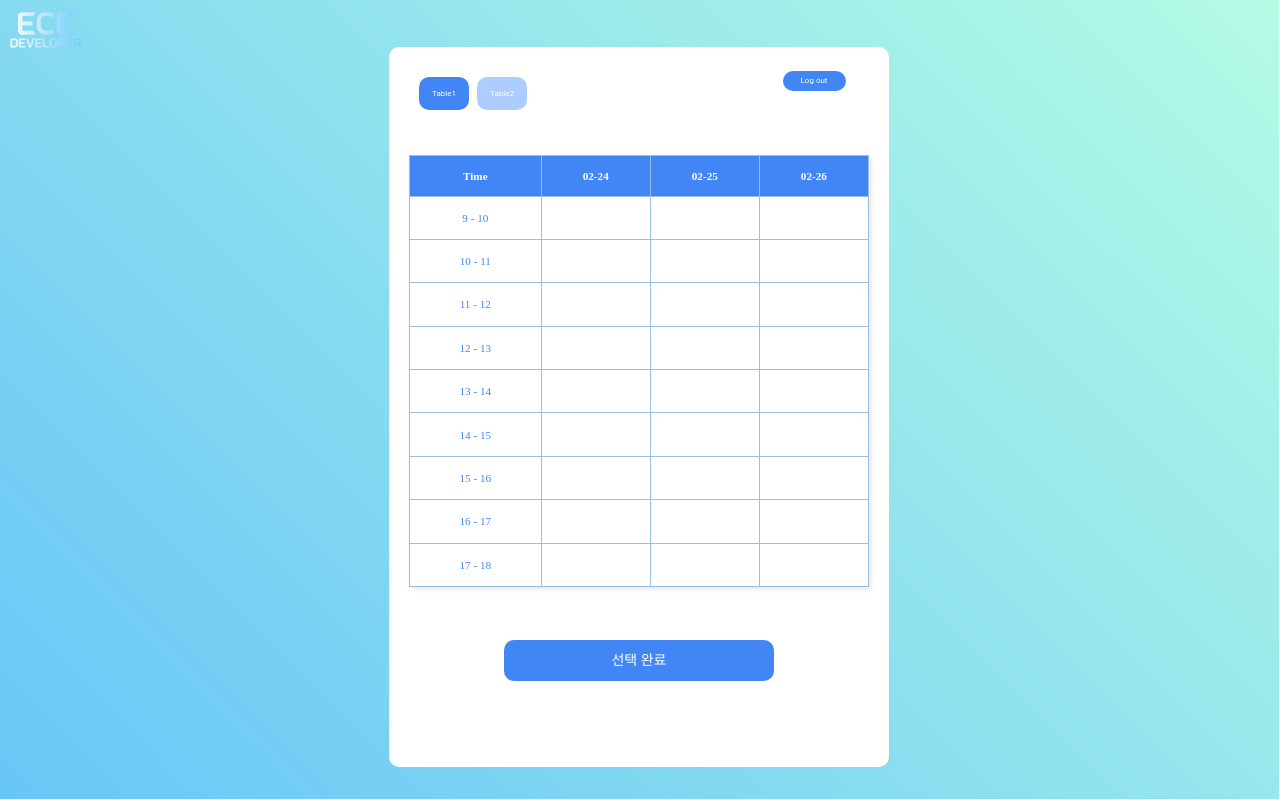
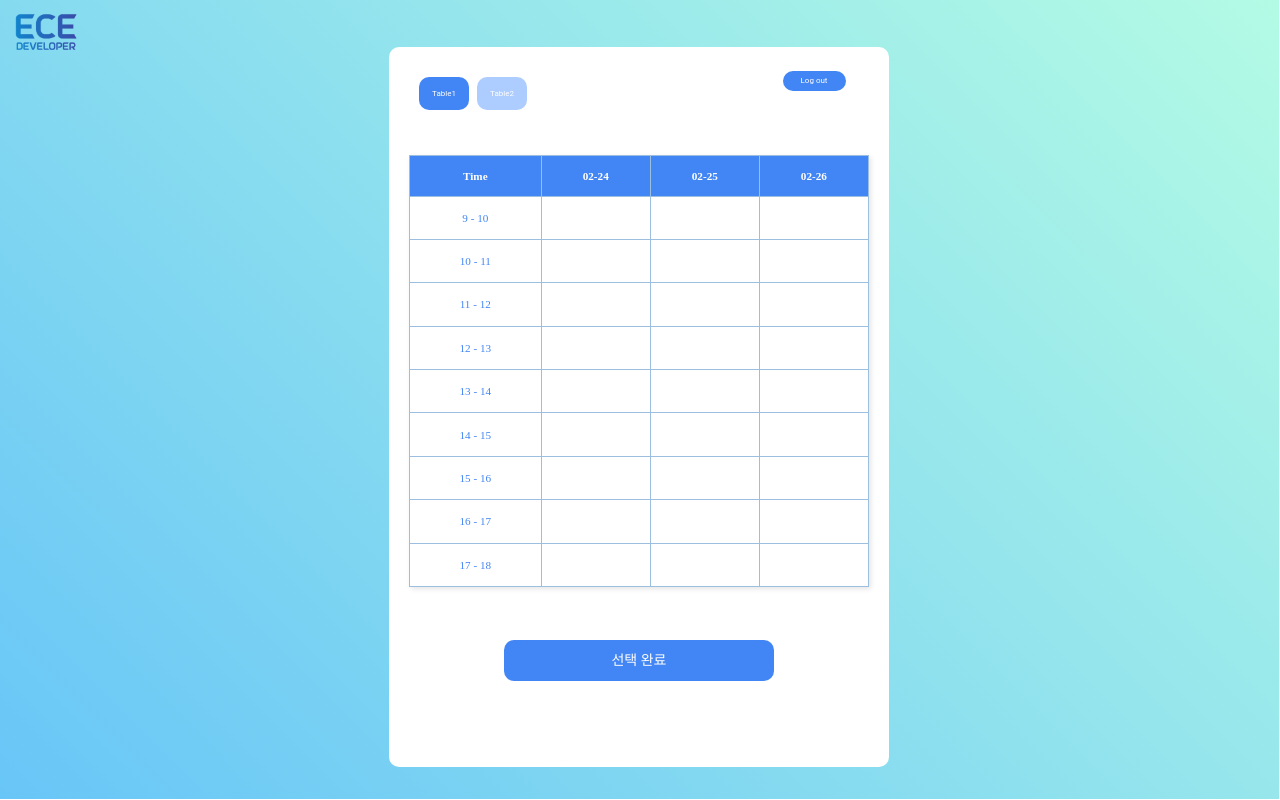
Before and after one commit to ECE-Developers/reservation-web, a React (Create React App) app: page /rsv in a window 1280 px wide. Built offline with nearby package versions, Linux system fonts and the light colour scheme; no server answers.

Commit message:
fix: 로고 수정

```diff
--- a/src/layout/HeaderLogin.js
+++ b/src/layout/HeaderLogin.js
@@ -13,7 +13,7 @@ const HeaderLogin =() => {
     <header className='header'>
       <div>
         <img className="logoImage"
-          src='img/logoWhite.png'
+          src='img/mainLogo.png'
           alt='페이지 로고'
           onClick={navigateToSignUp}
         ></img>
```
